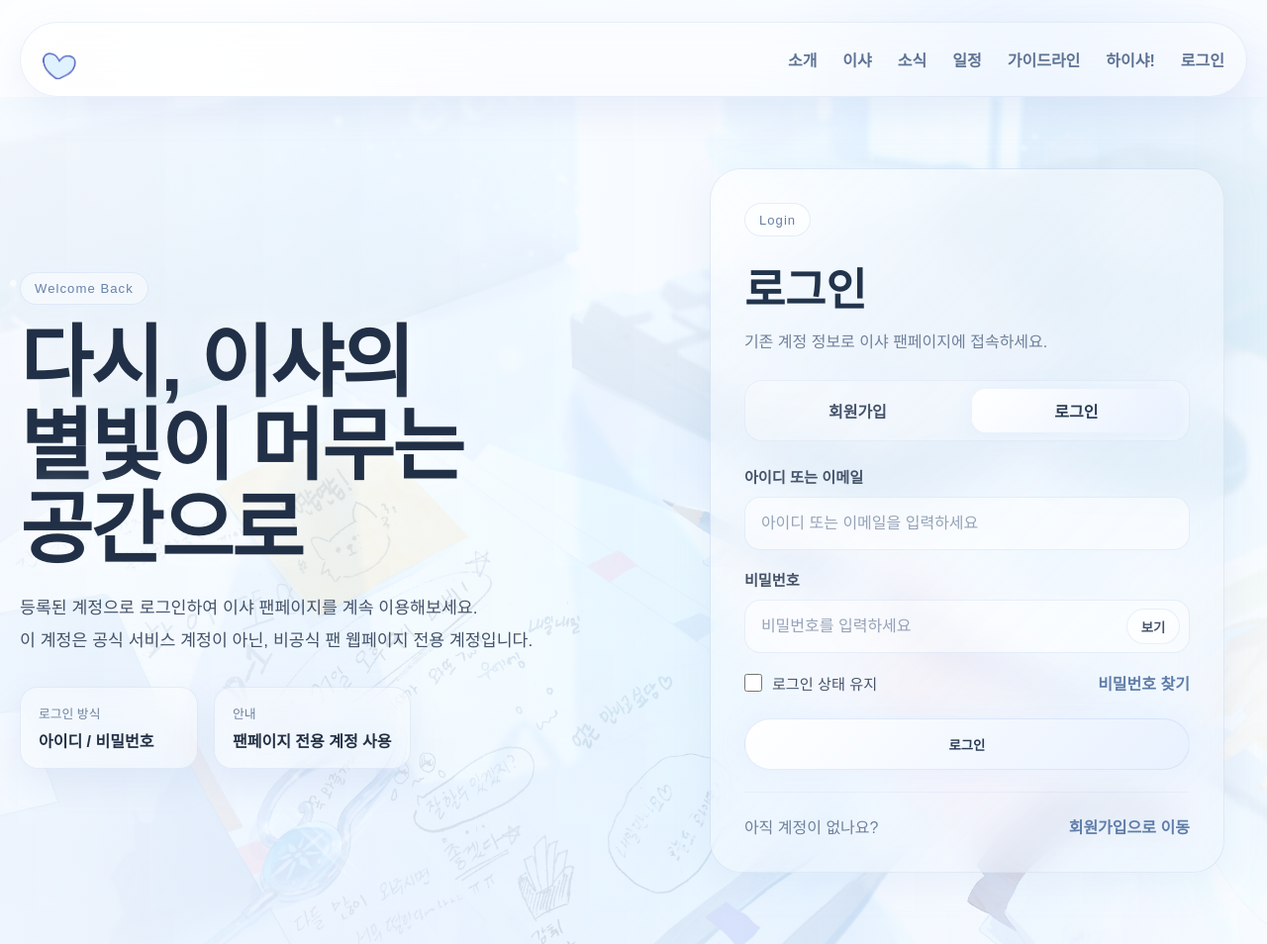
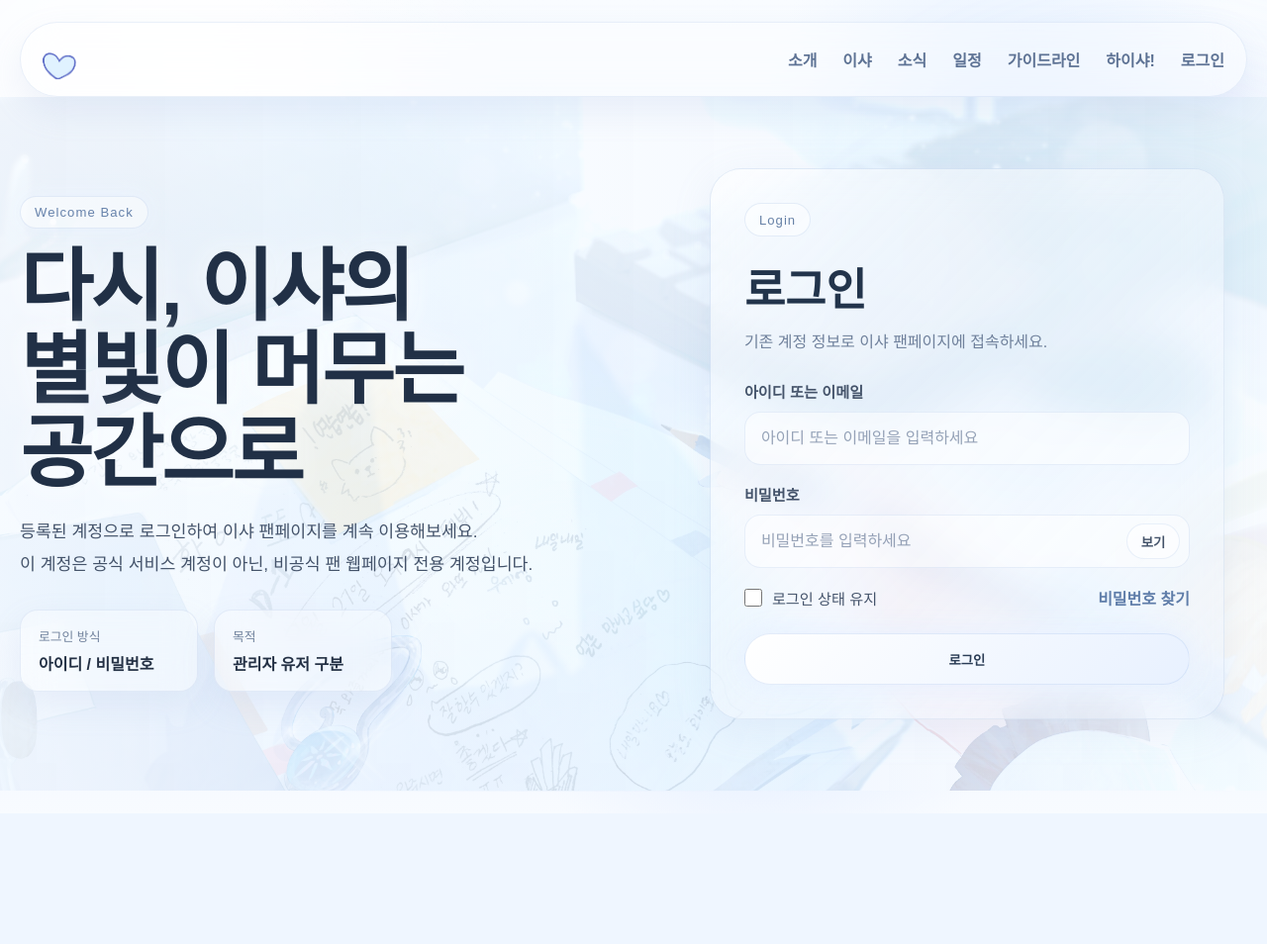
Before and after one commit to seongmin-wxnr/isha_unofficial, a Django app: template isha/templates/main/auth/isha_login.html in a window 1280 px wide. Shown: the whole page at 99% size. After the commit the page ends 799 px from the top, so only its background shows below. Run offline with Django 3.2, Linux system fonts and the light colour scheme; the template is opened without the code that fills it, so the values that code supplies are empty.

Commit message:
Update isha_login.html

```diff
--- a/isha/templates/main/auth/isha_login.html
+++ b/isha/templates/main/auth/isha_login.html
@@ -1,3 +1,6 @@
+<!-- 매니저님 요청으로 회원가입 페이지 기능 및 페이지 정보 비활성화 -->
+ <!-- 로그인 기능은 관리자 구분을 위해 로그인/로그아웃은 남겨두겠습니다.-->
+
 {% extends 'base.html' %}
 {% load static %}
 
@@ -41,8 +44,8 @@
             <span class="meta-value">아이디 / 비밀번호</span>
           </li>
           <li>
-            <span class="meta-label">안내</span>
-            <span class="meta-value">팬페이지 전용 계정 사용</span>
+            <span class="meta-label">목적</span>
+            <span class="meta-value">관리자 유저 구분</span>
           </li>
         </ul>
       </div>
@@ -62,11 +65,6 @@
             {% endfor %}
           </div>
           {% endif %}
-
-          <div class="auth-switch">
-            <a href="/register/" class="auth-switch-link">회원가입</a>
-            <a href="/login/" class="auth-switch-link is-active">로그인</a>
-          </div>
 
           <form method="post" class="auth-form" novalidate>
             {% csrf_token %}
@@ -112,10 +110,10 @@
             <button type="submit" class="btn btn-primary auth-submit">로그인</button>
           </form>
 
-          <div class="auth-bottom">
+          <!-- <div class="auth-bottom">
             <p>아직 계정이 없나요?</p>
             <a href="/register/" class="mini-link">회원가입으로 이동</a>
-          </div>
+          </div> -->
         </div>
       </div>
     </div>
```
